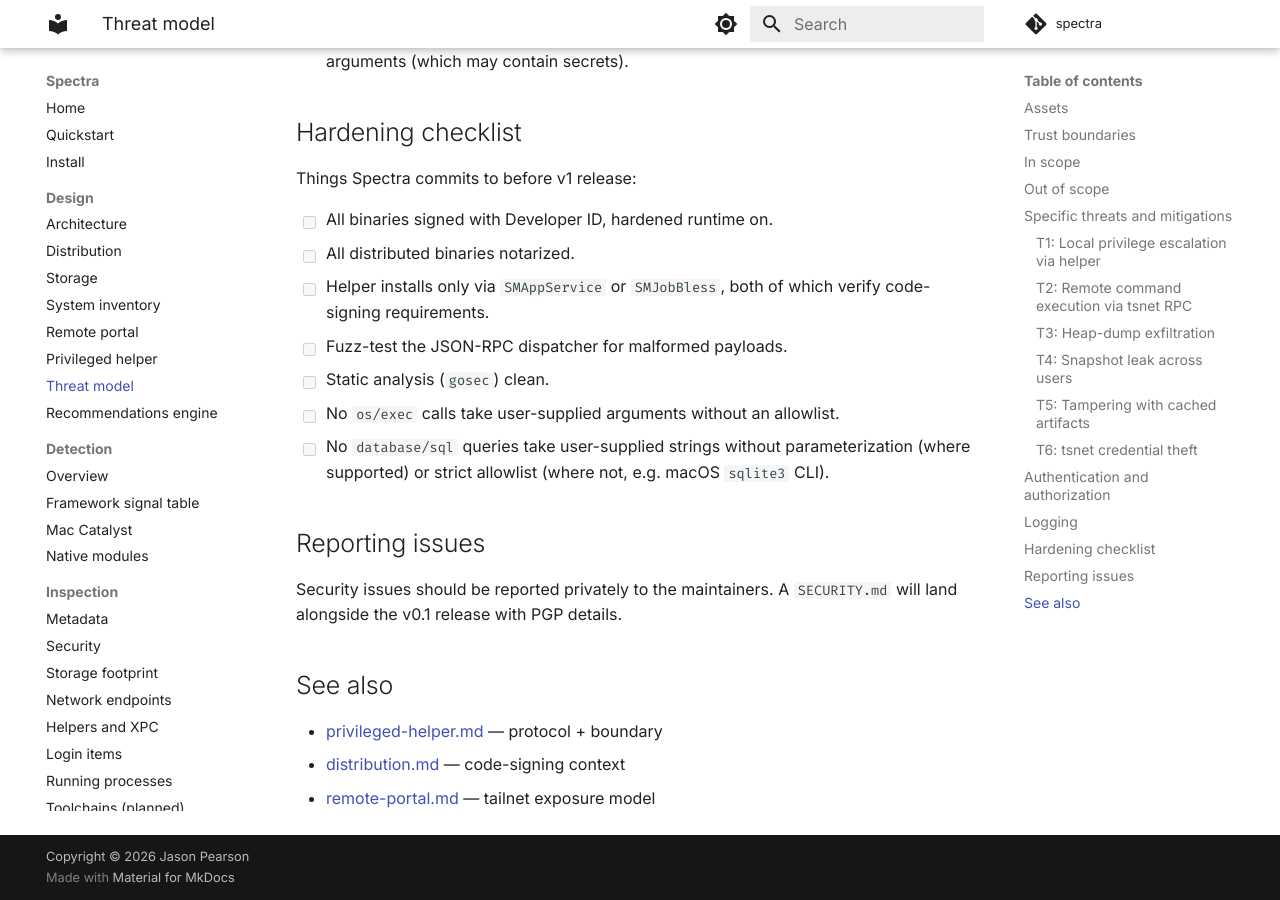
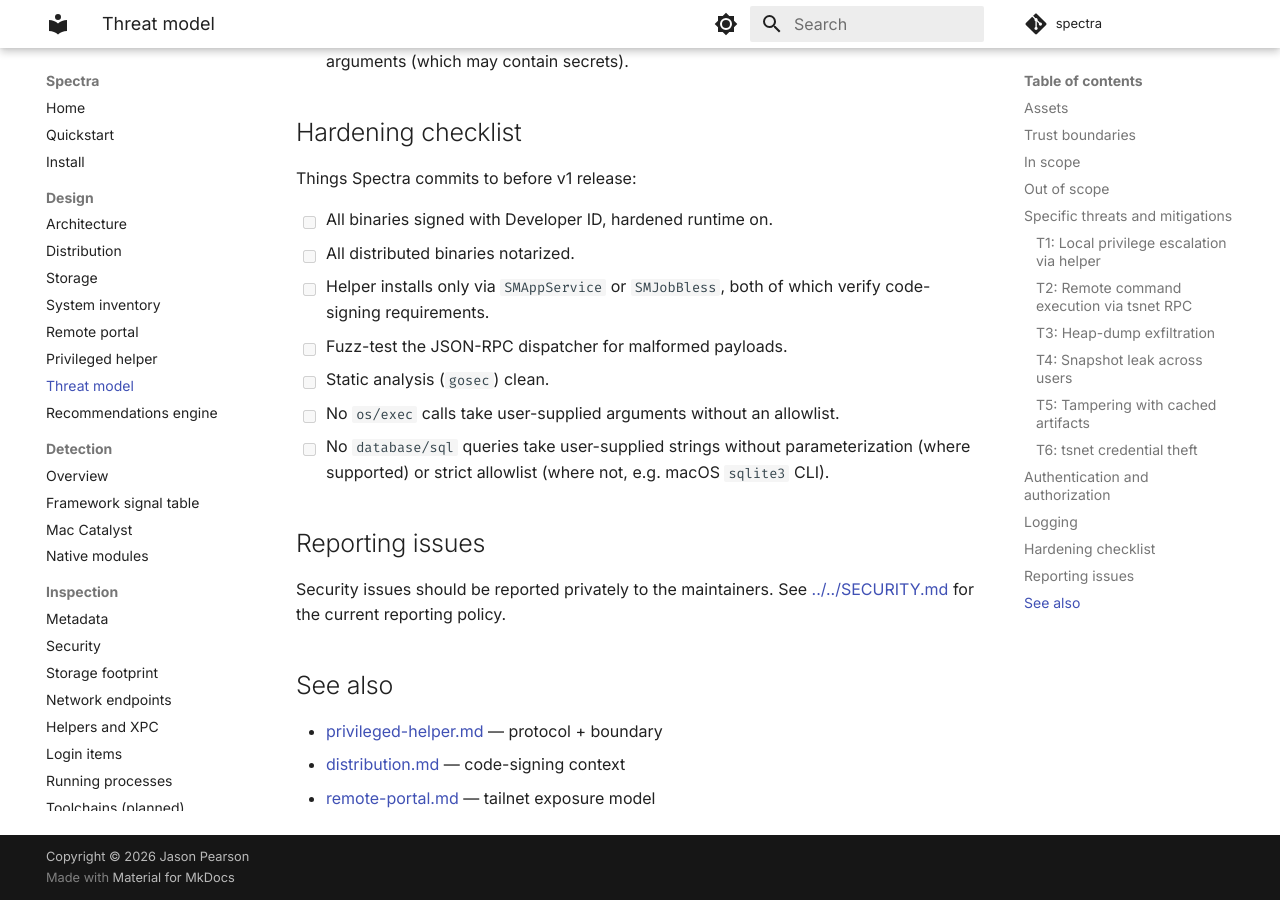
Before and after one commit to kaeawc/spectra, an MkDocs documentation site: the page built from docs/design/threat-model.md, in a window 1280 px wide and 900 px high, scrolled down 4927 px. Built offline with MkDocs 1.6.1 and Material for MkDocs 9.7.7, drawn with Linux system fonts in a browser that asks for light colours; comment, search, counter and statistics services are not loaded.

Commit message:
Add security reporting policy

```diff
--- a/docs/design/threat-model.md
+++ b/docs/design/threat-model.md
@@ -224,8 +224,9 @@ Things Spectra commits to before v1 release:
 
 ## Reporting issues
 
-Security issues should be reported privately to the maintainers. A
-`SECURITY.md` will land alongside the v0.1 release with PGP details.
+Security issues should be reported privately to the maintainers. See
+[../../SECURITY.md](../../SECURITY.md) for the current reporting
+policy.
 
 ## See also
 
```
Also changed, not shown: SECURITY.md (added, +38 -0 lines).
